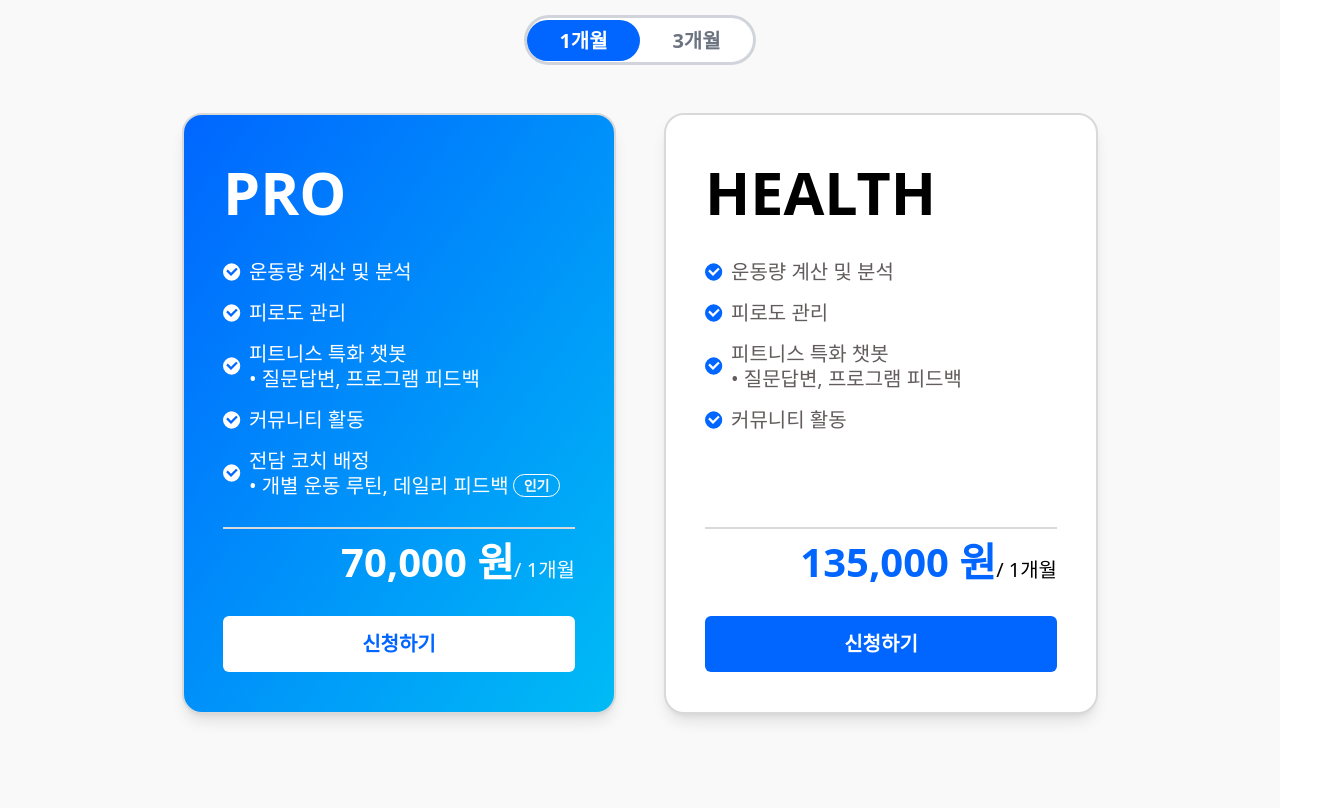
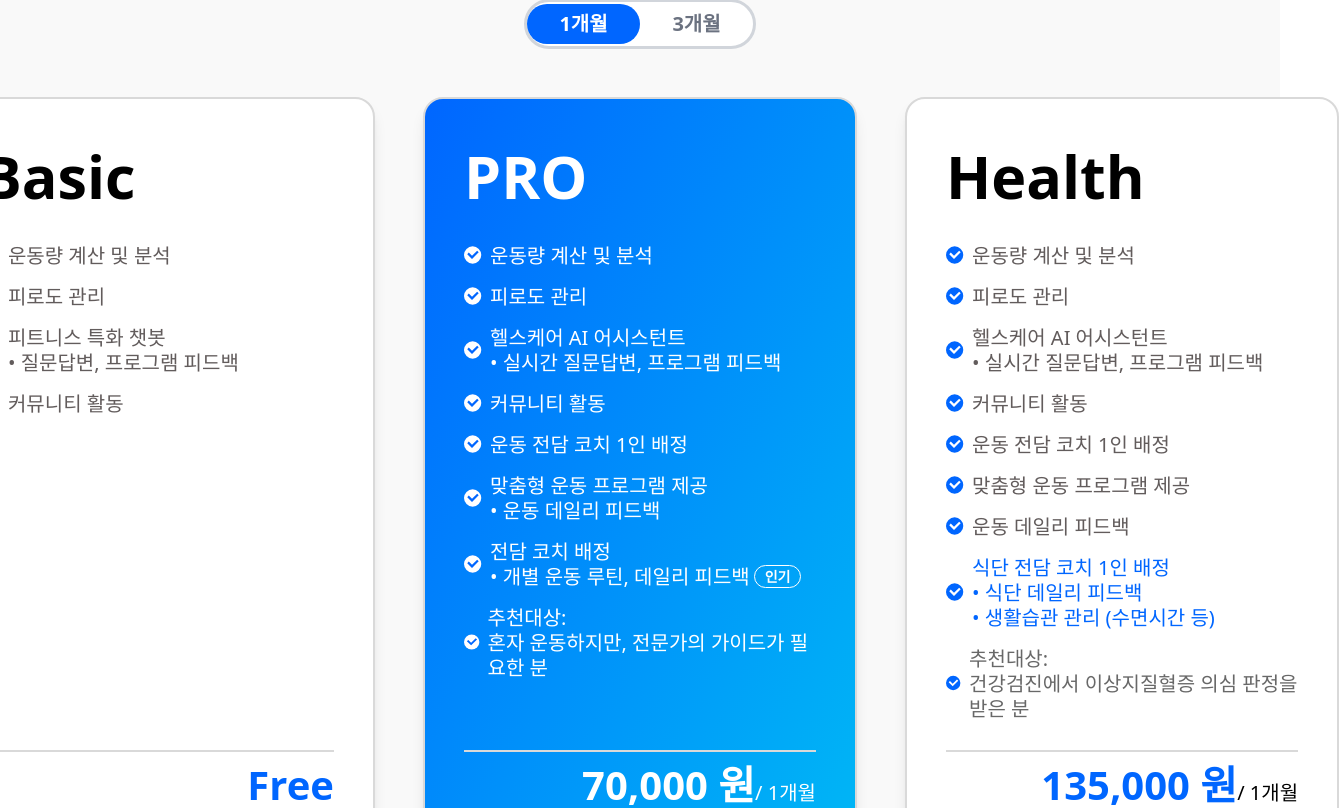
Before and after one commit to BoostPerformance/fitculator-io, a Next.js app: page / in a window 1280 px wide. Shown: the part 6152-6960 px from the top of the page, 1339 px wide, since content can reach past the window. Built offline with nearby package versions, Linux system fonts and the light colour scheme.

Commit message:
product 섹션 수정

```diff
--- a/src/components/productItem.tsx
+++ b/src/components/productItem.tsx
@@ -7,8 +7,9 @@ interface ProductItemProps {
   title: string;
   descriptions: (string | ReactNode)[];
   price: number;
-  perMonth: string;
+  perMonth?: string;
   pro?: boolean | ReactNode;
+  health?: boolean | ReactNode;
   selectedPeriod: string;
 }
 
@@ -18,9 +19,10 @@ const ProductItem: React.FC<ProductItemProps> = ({
   price,
   perMonth,
   pro,
+  health,
   selectedPeriod,
 }) => {
-  const calcPrice = selectedPeriod === '3개월' ? price * 3 : price;
+  const calcPrice = selectedPeriod === '3개월' ? 360000 : price;
   const buttonVariant = pro ? 'white' : 'default';
   const priceString = calcPrice.toLocaleString();
 
@@ -77,9 +79,11 @@ const ProductItem: React.FC<ProductItemProps> = ({
               pro ? 'text-white' : 'text-blue-1'
             }`}
           >
-            {priceString} 원
+            {pro ? '70,000 원' : health ? `${priceString} 원` : 'Free'}
           </p>
-          <p className="text-1.25-500">/ {perMonth}</p>
+          <p className="text-1.25-500">
+            {pro || health ? `/ ${perMonth}` : ''}
+          </p>
         </div>
       </div>
 
--- a/src/components/products.tsx
+++ b/src/components/products.tsx
@@ -10,6 +10,7 @@ const Product = () => {
   const handleToggleProduct = (period: string) => {
     setSelectedPeriod(period);
   };
+  const perMonth = selectedPeriod;
 
   return (
     <div
@@ -30,9 +31,9 @@ const Product = () => {
         selectedPeriod={selectedPeriod}
       />
 
-      <div className="flex flex-row h-auto gap-[3rem] sm:flex-col">
+      <div className="flex flex-row h-auto gap-[3rem] w-[50rem] md:w-auto sm:w-[16rem] justify-center sm:flex-col">
         <ProductItem
-          title="PRO"
+          title="Basic"
           descriptions={[
             '운동량 계산 및 분석',
             '피로도 관리',
@@ -41,6 +42,26 @@ const Product = () => {
               <div>• 질문답변, 프로그램 피드백</div>
             </>,
             '커뮤니티 활동',
+          ]}
+          price={0}
+          selectedPeriod={selectedPeriod}
+        />
+        <ProductItem
+          title="PRO"
+          descriptions={[
+            '운동량 계산 및 분석',
+            '피로도 관리',
+            <>
+              <div>헬스케어 AI 어시스턴트</div>
+              <div>• 실시간 질문답변, 프로그램 피드백</div>
+            </>,
+            '커뮤니티 활동',
+            '운동 전담 코치 1인 배정',
+            <>
+              <div>맞춤형 운동 프로그램 제공</div>
+              <div>• 운동 데일리 피드백</div>
+            </>,
+
             <>
               <div className="flex flex-col items-start">
                 <div className="flex items-center sm:gap-1">
@@ -57,6 +78,9 @@ const Product = () => {
                 </div>
               </div>
             </>,
+            <div>
+              <div>추천대상: </div> 혼자 운동하지만, 전문가의 가이드가 필요한 분
+            </div>,
           ]}
           price={70000}
           perMonth="1개월"
@@ -64,19 +88,32 @@ const Product = () => {
           selectedPeriod={selectedPeriod}
         />
         <ProductItem
-          title="HEALTH"
+          title="Health"
           descriptions={[
             '운동량 계산 및 분석',
             '피로도 관리',
             <>
-              <div>피트니스 특화 챗봇</div>
-              <div>• 질문답변, 프로그램 피드백</div>
+              <div>헬스케어 AI 어시스턴트</div>
+              <div>• 실시간 질문답변, 프로그램 피드백</div>
             </>,
             '커뮤니티 활동',
+            '운동 전담 코치 1인 배정',
+            '맞춤형 운동 프로그램 제공',
+            '운동 데일리 피드백',
+            <div className="text-blue-1">
+              <div>식단 전담 코치 1인 배정</div>
+              <div>• 식단 데일리 피드백</div>
+              <div>• 생활습관 관리 (수면시간 등)</div>
+            </div>,
+            <div className="text-gray-6">
+              <div>추천대상: </div>
+              <div>건강검진에서 이상지질혈증 의심 판정을 받은 분</div>
+            </div>,
           ]}
           price={135000}
-          perMonth="1개월"
+          perMonth={perMonth}
           selectedPeriod={selectedPeriod}
+          health
         />
       </div>
     </div>
--- a/src/components/registerTitle.tsx
+++ b/src/components/registerTitle.tsx
@@ -12,7 +12,7 @@ const RegisterTitle: React.FC<RegisterTitleProps> = ({ title, period }) => {
     <>
       <div className="w-[56.4375rem] sm:w-[20rem] sm:mb-[2rem]">
         <h1 className="text-3-700 sm:text-1.5-700">
-          FITCULATOR
+          Fitculator
           <span className="text-blue-1 ">{` ${title} ${period} `}</span>
           신청
         </h1>
```
Also changed, not shown: public/images/logo-2.png, public/images/logo.png.
